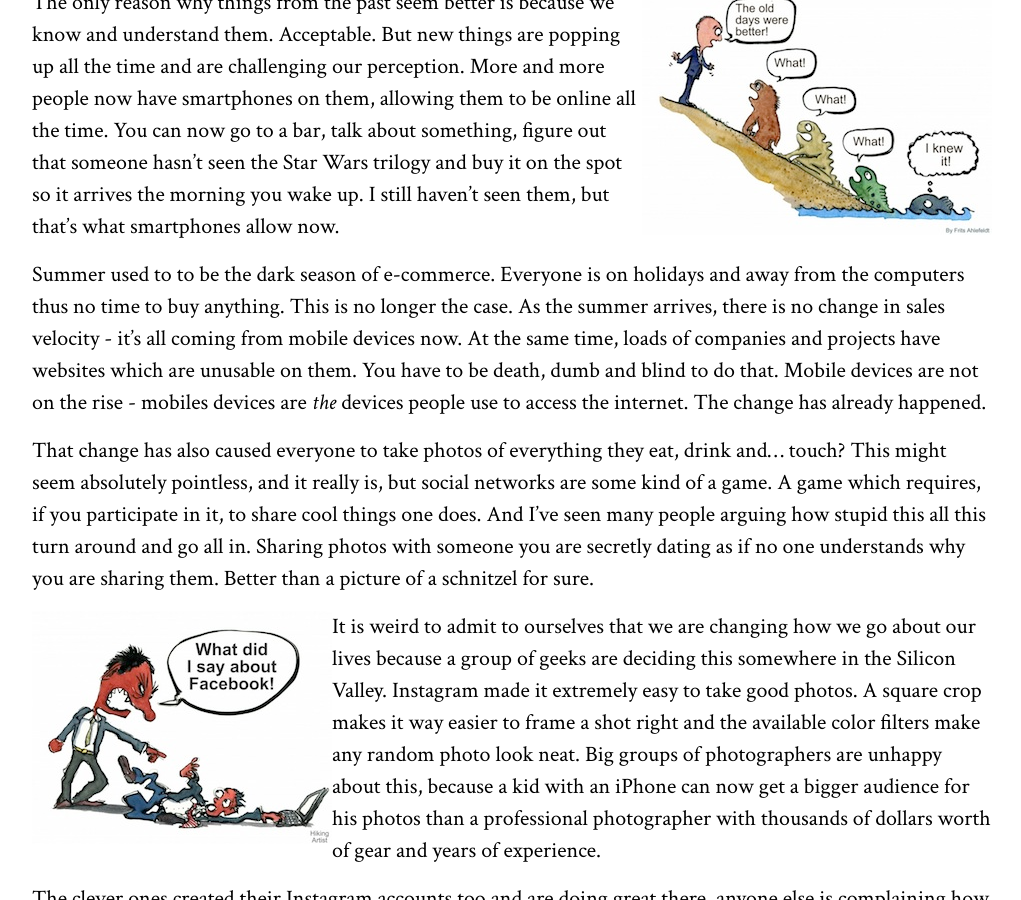
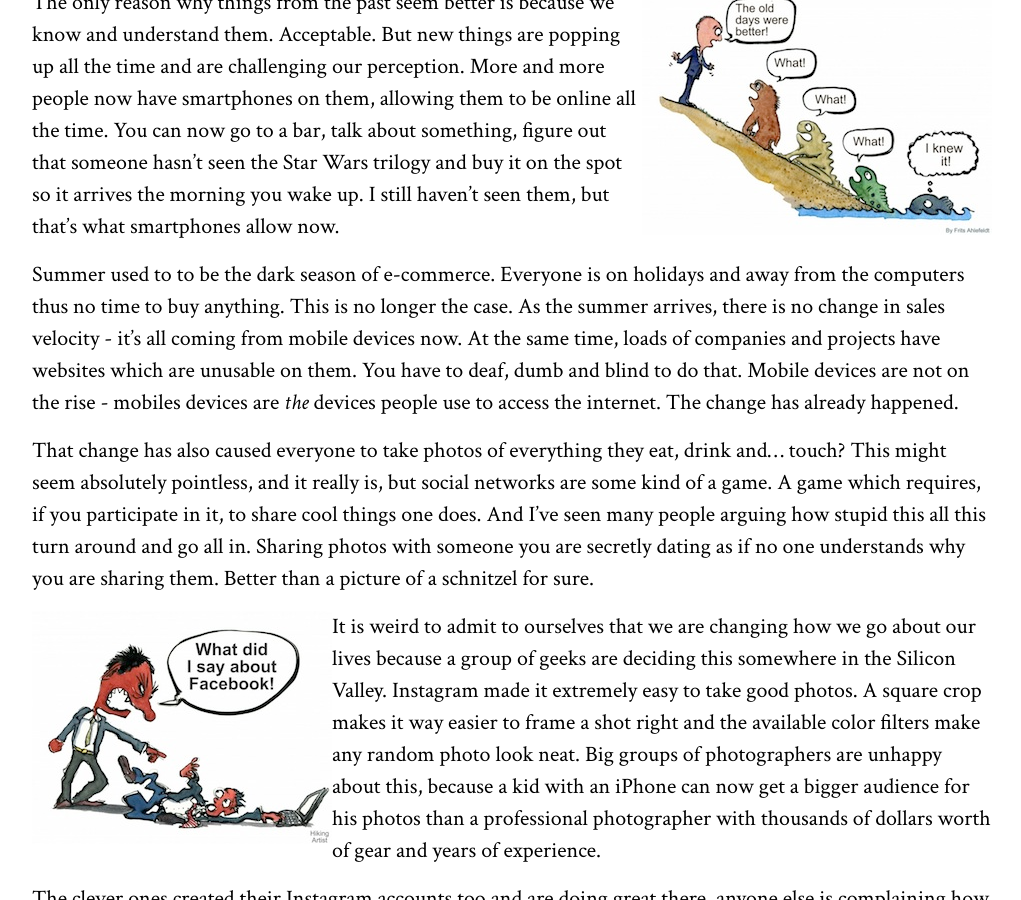
Before and after one commit to juokaz/juokaz.com, a Jekyll site: the page built from _posts/2013-08-06-manual-gearbox.markdown, in a window 1280 px wide and 900 px high, scrolled down 969 px. Shown: the whole window, without its empty margins (128-1149 px from the left). Built offline with Jekyll 4.4.1, drawn with Linux system fonts in a browser that asks for light colours; comment, search, counter and statistics services are not loaded.

Commit message:
Fixed death->deaf. Thanks @akrabat

```diff
--- a/_posts/2013-08-06-manual-gearbox.markdown
+++ b/_posts/2013-08-06-manual-gearbox.markdown
@@ -19,7 +19,7 @@ However this is not a problem at all. In the same fashion as people are no longe
 
 The only reason why things from the past seem better is because we know and understand them. Acceptable. But new things are popping up all the time and are challenging our perception. More and more people now have smartphones on them, allowing them to be online all the time. You can now go to a bar, talk about something, figure out that someone hasn't seen the Star Wars trilogy and buy it on the spot so it arrives the morning you wake up. I still haven't seen them, but that's what smartphones allow now.
 
-Summer used to to be the dark season of e-commerce. Everyone is on holidays and away from the computers thus no time to buy anything. This is no longer the case. As the summer arrives, there is no change in sales velocity - it's all coming from mobile devices now. At the same time, loads of companies and projects have websites which are unusable on them. You have to be death, dumb and blind to do that. Mobile devices are not on the rise - mobiles devices are *the* devices people use to access the internet. The change has already happened.
+Summer used to to be the dark season of e-commerce. Everyone is on holidays and away from the computers thus no time to buy anything. This is no longer the case. As the summer arrives, there is no change in sales velocity - it's all coming from mobile devices now. At the same time, loads of companies and projects have websites which are unusable on them. You have to deaf, dumb and blind to do that. Mobile devices are not on the rise - mobiles devices are *the* devices people use to access the internet. The change has already happened.
 
 That change has also caused everyone to take photos of everything they eat, drink and... touch? This might seem absolutely pointless, and it really is, but social networks are some kind of a game. A game which requires, if you participate in it, to share cool things one does. And I've seen many people arguing how stupid this all this turn around and go all in. Sharing photos with someone you are secretly dating as if no one understands why you are sharing them. Better than a picture of a schnitzel for sure.
 
```
